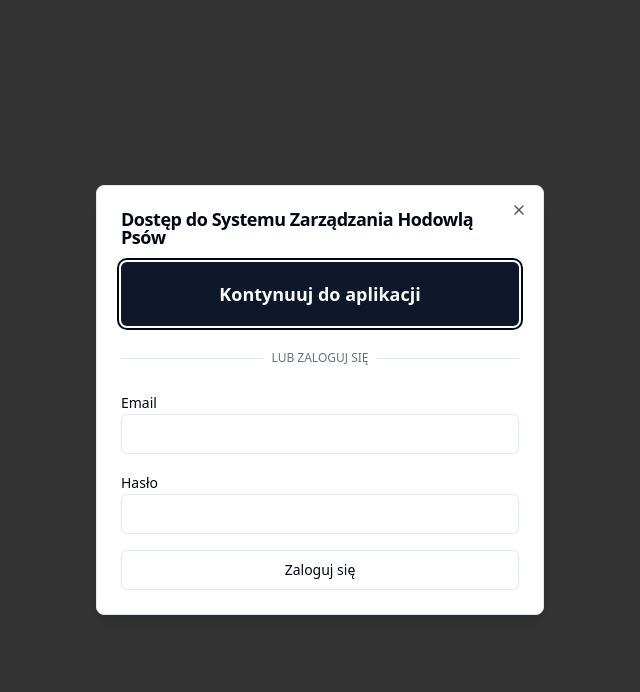
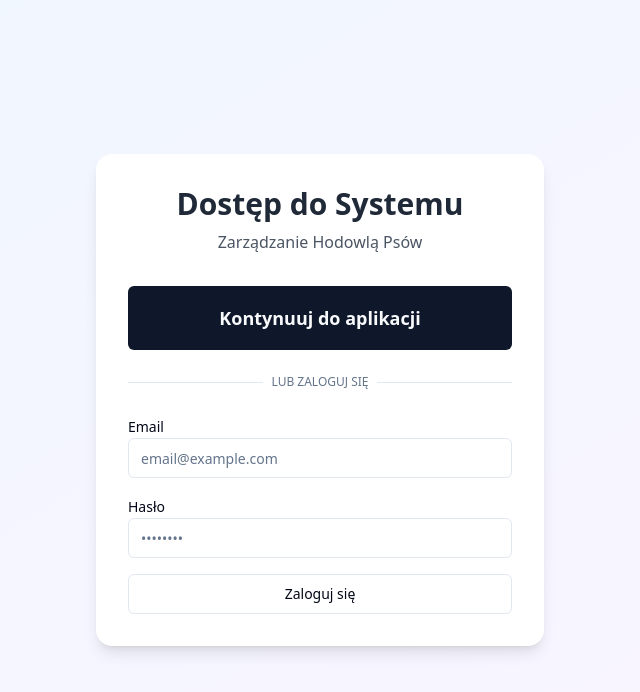
Before and after one commit to quarzasiphix/pup-profile-admin, a React (Vite) app: page / in a window 1280 px wide. Shown: the top 692 px of the page, without its empty margins (320-960 px from the left). Built offline with nearby package versions, Linux system fonts and the light colour scheme.

Commit message:
Fix: Improve login screen appearance
Make the login screen a proper main screen to prevent accidental closing.

```diff
--- a/src/components/AuthDialog.tsx
+++ b/src/pages/AuthPage.tsx
@@ -3,16 +3,10 @@ import { useState } from "react";
 import { Button } from "@/components/ui/button";
 import { Input } from "@/components/ui/input";
 import { Label } from "@/components/ui/label";
-import { Dialog, DialogContent, DialogHeader, DialogTitle } from "@/components/ui/dialog";
 import { supabase } from "@/integrations/supabase/client";
 import { useToast } from "@/hooks/use-toast";
 
-interface AuthDialogProps {
-  open: boolean;
-  onOpenChange: (open: boolean) => void;
-}
-
-export const AuthDialog = ({ open, onOpenChange }: AuthDialogProps) => {
+export const AuthPage = () => {
   const [loading, setLoading] = useState(false);
   const [appLoading, setAppLoading] = useState(false);
   const [email, setEmail] = useState("");
@@ -31,7 +25,6 @@ export const AuthDialog = ({ open, onOpenChange }: AuthDialogProps) => {
 
       if (error) throw error;
 
-      onOpenChange(false);
       toast({
         title: "Sukces",
         description: "Zalogowano pomyślnie",
@@ -58,7 +51,6 @@ export const AuthDialog = ({ open, onOpenChange }: AuthDialogProps) => {
 
       if (error) throw error;
 
-      onOpenChange(false);
       toast({
         title: "Sukces",
         description: "Zalogowano do aplikacji",
@@ -75,11 +67,14 @@ export const AuthDialog = ({ open, onOpenChange }: AuthDialogProps) => {
   };
 
   return (
-    <Dialog open={open} onOpenChange={onOpenChange}>
-      <DialogContent className="sm:max-w-md">
-        <DialogHeader>
-          <DialogTitle>Dostęp do Systemu Zarządzania Hodowlą Psów</DialogTitle>
-        </DialogHeader>
+    <div className="min-h-screen flex items-center justify-center bg-gradient-to-br from-blue-50 to-purple-50 p-4">
+      <div className="w-full max-w-md p-8 space-y-8 bg-white rounded-2xl shadow-lg">
+        <div className="text-center">
+          <h1 className="text-2xl md:text-3xl font-bold text-gray-800">
+            Dostęp do Systemu
+          </h1>
+          <p className="text-gray-600 mt-2">Zarządzanie Hodowlą Psów</p>
+        </div>
 
         <div className="space-y-6">
           <Button
@@ -95,7 +90,7 @@ export const AuthDialog = ({ open, onOpenChange }: AuthDialogProps) => {
               <span className="w-full border-t" />
             </div>
             <div className="relative flex justify-center text-xs uppercase">
-              <span className="bg-background px-2 text-muted-foreground">
+              <span className="bg-white px-2 text-muted-foreground">
                 Lub zaloguj się
               </span>
             </div>
@@ -110,6 +105,7 @@ export const AuthDialog = ({ open, onOpenChange }: AuthDialogProps) => {
                 value={email}
                 onChange={(e) => setEmail(e.target.value)}
                 required
+                placeholder="email@example.com"
               />
             </div>
             <div>
@@ -120,6 +116,7 @@ export const AuthDialog = ({ open, onOpenChange }: AuthDialogProps) => {
                 value={password}
                 onChange={(e) => setPassword(e.target.value)}
                 required
+                placeholder="••••••••"
               />
             </div>
             <Button type="submit" variant="outline" className="w-full" disabled={loading}>
@@ -127,7 +124,7 @@ export const AuthDialog = ({ open, onOpenChange }: AuthDialogProps) => {
             </Button>
           </form>
         </div>
-      </DialogContent>
-    </Dialog>
+      </div>
+    </div>
   );
 };
--- a/src/pages/Index.tsx
+++ b/src/pages/Index.tsx
@@ -1,11 +1,11 @@
-import { useState } from "react";
+import { useState, useEffect } from "react";
 import { useQuery } from "@tanstack/react-query";
 import { supabase } from "@/integrations/supabase/client";
 import { Button } from "@/components/ui/button";
 import { Plus } from "lucide-react";
 import { DogCard } from "@/components/DogCard";
 import { DogForm } from "@/components/DogForm";
-import { AuthDialog } from "@/components/AuthDialog";
+import { AuthPage } from "@/pages/AuthPage";
 import { useToast } from "@/hooks/use-toast";
 import type { Tables } from "@/integrations/supabase/types";
 
@@ -14,24 +14,21 @@ type Dog = Tables<"dogs">;
 const Index = () => {
   const [isFormOpen, setIsFormOpen] = useState(false);
   const [editingDog, setEditingDog] = useState<Dog | null>(null);
-  const [isAuthOpen, setIsAuthOpen] = useState(false);
-  const [user, setUser] = useState(null);
+  const [user, setUser] = useState<any>(null);
   const { toast } = useToast();
 
   // Check auth status
-  useState(() => {
-    supabase.auth.getUser().then(({ data: { user } }) => {
-      setUser(user);
-      if (!user) setIsAuthOpen(true);
+  useEffect(() => {
+    const {
+      data: { subscription },
+    } = supabase.auth.onAuthStateChange((_event, session) => {
+      setUser(session?.user ?? null);
     });
 
-    const { data: { subscription } } = supabase.auth.onAuthStateChange((event, session) => {
-      setUser(session?.user || null);
-      if (!session?.user) setIsAuthOpen(true);
-    });
-
-    return () => subscription.unsubscribe();
-  });
+    return () => {
+      subscription.unsubscribe();
+    };
+  }, []);
 
   const { data: dogs = [], isLoading, refetch } = useQuery({
     queryKey: ["dogs"],
@@ -88,7 +85,7 @@ const Index = () => {
   };
 
   if (!user) {
-    return <AuthDialog open={isAuthOpen} onOpenChange={setIsAuthOpen} />;
+    return <AuthPage />;
   }
 
   return (
```
